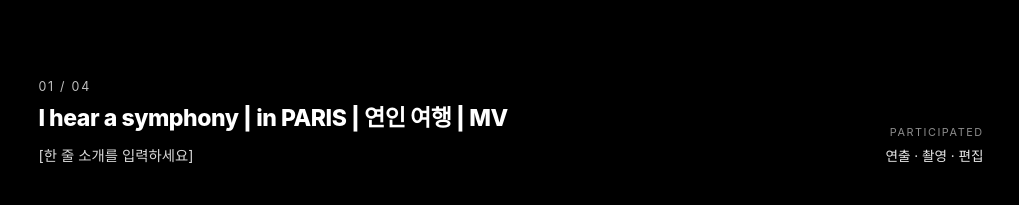
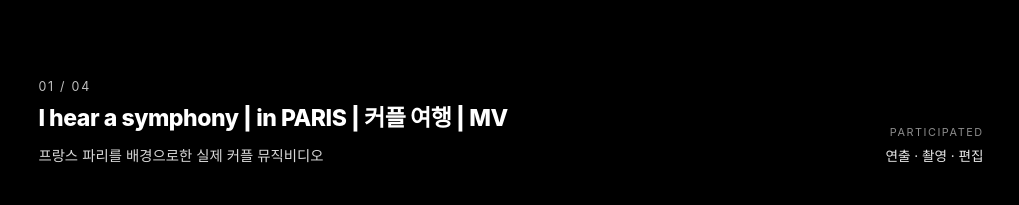
Before and after one commit to elementrix/oozan, an Astro site: page / in a window 1280 px wide. Shown: the part 595-800 px from the top of the page, 0-1019 px from the left. Built offline with nearby package versions, Linux system fonts and the light colour scheme; Astro itself is replaced by a stand-in of ours; a web font is replaced by a local one.

Commit message:
admin: update film premium-project

```diff
--- a/src/content/films/premium-project.md
+++ b/src/content/films/premium-project.md
@@ -1,10 +1,8 @@
 ---
-title: "I hear a symphony | in PARIS | 연인 여행 | MV"
-description: "[한 줄 소개를 입력하세요]"
+title: "I hear a symphony | in PARIS | 커플 여행 | MV"
+description: "프랑스 파리를 배경으로한 실제 커플 뮤직비디오"
 role: "연출 · 촬영 · 편집"
 youtubeId: "Un7QbyR_fTs"
 cover: "../../assets/films/premium-project.jpg"
 order: 1
 ---
-
-[프로젝트 소개, 역할, 제작 배경 등을 자유롭게 작성하세요. 이 본문은 상세 페이지에 그대로 노출됩니다.]
```
